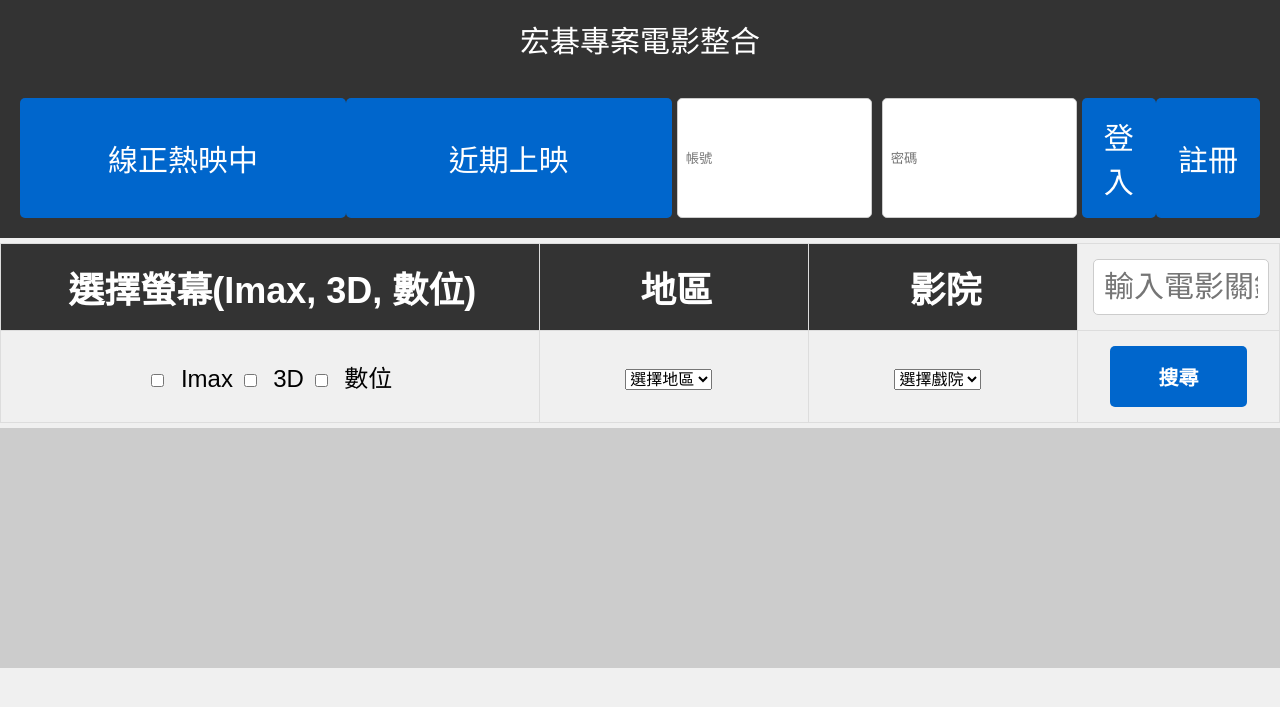
After one commit to Pin-Ying/GroupProject, a Django app: template search/templates/searchPage.html in a window 1280 px wide. The commit adds this page. Shown: the top 707 px of the page. Run offline with Django 5.2, Linux system fonts and the light colour scheme; the template is opened without the code that fills it, so the values that code supplies are empty.

Commit message:
add searchPage.html

```diff
--- /dev/null
+++ b/search/templates/searchPage.html
@@ -0,0 +1,278 @@
+<!DOCTYPE html>
+<html lang="zh-TW">
+
+<head>
+    <meta charset="UTF-8">
+    <title>電影院資訊</title>
+    <style>
+        body {
+            font-family: Arial, sans-serif;
+            margin: 0;
+            padding: 0;
+            background-color: #f0f0f0;
+        }
+
+        header {
+            background-color: #333;
+            color: #fff;
+            padding: 20px 20px;
+            text-align: center;
+            display: flex;
+            justify-content: space-between;
+        }
+
+        header button,
+        .input-button {
+            color: #fff;
+            text-decoration: none;
+            padding: 16px 15px;
+            background-color: #0066cc;
+            border: none;
+            border-radius: 5px;
+            cursor: pointer;
+            font-size: 30px;
+        }
+
+        header .login-input {
+            flex: 0.7;
+            margin: 0 5px;
+            padding: 8px;
+            border: 1px solid #ccc;
+            border-radius: 5px;
+        }
+
+        header button:nth-child(1),
+        header button:nth-child(2) {
+            flex: 2;
+        }
+
+        header button:nth-child(5) {
+            flex: 0.3;
+        }
+
+        .input-button {
+            flex: 0.5;
+        }
+
+        table {
+            width: 100%;
+            border-collapse: collapse;
+            margin: 5px 0;
+        }
+
+        th,
+        td {
+            border: 1px solid #ddd;
+            padding: 15px;
+            text-align: center;
+            font-size: 24px;
+        }
+
+        th {
+            background-color: #333;
+            color: white;
+        }
+
+        th:nth-child(1),
+        td:nth-child(1) {
+            width: 40%;
+        }
+
+        th:nth-child(2),
+        td:nth-child(2) {
+            width: 20%;
+        }
+
+        th:nth-child(3),
+        td:nth-child(3) {
+            width: 20%;
+        }
+
+        th:nth-child(4),
+        td:nth-child(4) {
+            width: 15%;
+        }
+
+
+        select,
+        input[type="checkbox"] {
+            margin-right: 10px;
+            font-size: 16px;
+        }
+
+        .title {
+            background-color: #333;
+            color: white;
+            font-size: 36px;
+            text-align: center;
+            padding-left: 20px;
+        }
+
+        .poster {
+            height: 200px;
+            background-color: #ccc;
+        }
+
+        .poster {
+            display: flex;
+            flex-wrap: wrap;
+            justify-content: space-between;
+            padding: 20px;
+        }
+
+        .movie-card {
+            background-color: #fff;
+            width: 30%;
+            margin-bottom: 20px;
+            border-radius: 10px;
+            box-shadow: 0 4px 8px rgba(0, 0, 0, 0.1);
+            text-align: center;
+            overflow: hidden;
+        }
+
+        .movie-card img {
+            width: 100%;
+            height: auto;
+        }
+
+        .movie-info {
+            padding: 15px;
+        }
+
+        .movie-info h3 {
+            font-size: 24px;
+            margin: 10px 0;
+        }
+
+        .movie-info p {
+            font-size: 16px;
+            color: #666;
+        }
+
+        .poster a {
+            display: flex;
+            text-decoration: none;
+            color: inherit;
+            width: 30%;
+            margin-bottom: 20px;
+        }
+
+        .movie-card {
+            background-color: #fff;
+            width: 100%;
+            border-radius: 10px;
+            box-shadow: 0 4px 8px rgba(0, 0, 0, 0.1);
+            text-align: center;
+            overflow: hidden;
+            cursor: pointer;
+            display: flex;
+            flex-direction: column;
+        }
+
+        .movie-card img {
+            width: 100%;
+            height: auto;
+        }
+
+        .movie-info {
+            padding: 15px;
+        }
+
+        /* 搜尋按鈕樣式 */
+        .search-button {
+            background-color: #0066cc !important;
+            /* 確保按鈕背景顏色為藍色 */
+            color: white !important;
+            padding: 16px 15px;
+            border: none;
+            border-radius: 5px;
+            cursor: pointer;
+            font-size: 20px;
+            font-weight: bold;
+            width: 80%;
+            height: 50%;
+        }
+    </style>
+</head>
+
+<body>
+    <form action="" method="post">
+        {% csrf_token %}
+
+        <header
+            style="background-color: #333; color: #fff; padding: 1px 1px; text-align: center; display: flex; justify-content: space-between;">
+            <button style="flex: 1; border: none; background-color: transparent; color: white; cursor: pointer;"
+                onclick="window.location.href='2.html';">宏碁專案電影整合</button>
+        </header>
+        <header>
+            <button onclick="location.href='#'">線正熱映中</button>
+            <button onclick="location.href='#'">近期上映</button>
+            <input type="text" placeholder="帳號" class="login-input">
+            <input type="password" placeholder="密碼" class="login-input">
+            <button onclick="location.href='#'">登入</button>
+            <button onclick="window.location.href='4.html';" class="input-button">註冊</button>
+        </header>
+        <table>
+            <thead>
+                <tr>
+                    <th class="title">選擇螢幕(Imax, 3D, 數位)</th>
+                    <th class="title">地區</th>
+                    <th class="title">影院</th>
+                    <td>
+                        <input type="text" placeholder="輸入電影關鍵字" name="movieTitle"
+                            style="width: 90%; padding: 10px; font-size: 30px; border: 1px solid #ccc; border-radius: 5px;">
+                    </td>
+                </tr>
+            </thead>
+            <tbody>
+                <tr>
+                    <td>
+                        <input type="checkbox" id="Imax" name="Imax">
+                        <label for="Imax">Imax</label>
+                        <input type="checkbox" id="3D" name="3D">
+                        <label for="3D">3D</label>
+                        <input type="checkbox" id="digital" name="數位">
+                        <label for="digital">數位</label>
+                    </td>
+                    <td>
+                        <select>
+                            <option>選擇地區</option>
+                            <option value="north">北部</option>
+                            <option value="central">中部</option>
+                            <option value="south">南部</option>
+                        </select>
+                    </td>
+                    <td>
+                        <select>
+                            <option>選擇戲院</option>
+                            <option value="cinema1">威秀</option>
+                            <option value="cinema2">國賓</option>
+                            <option value="cinema3">美麗華</option>
+                            <option value="cinema4">秀太</option>
+                        </select>
+                    </td>
+                    <td>
+                        <button class="search-button">搜尋</button>
+                    </td>
+                </tr>
+            </tbody>
+
+        </table>
+        <div class="poster">
+            {% for movie in movies %}
+            <a href="movie{{ loop.index }}-detail.html">
+                <div class="movie-card">
+                    <img src="{{ movie.trailerLink }}" alt="{{ movie.0 }}">
+                    <div class="movie-info">
+                        <h3>{{ movie.movieTitle }}</h3>
+                        <p>{{ movie.電影介紹 }}</p>
+                    </div>
+                </div>
+            </a>
+            {% endfor %}
+        </div>
+    </form>
+
+</body>
+
+</html>
--- a/search/templates/search.html
+++ b/search/templates/searchTest.html
@@ -17,7 +17,7 @@
         <!-- 之後可用for迴圈生成 -->
         <input type="checkbox" name="Imax" id="movieScreen">Imax
         <input type="checkbox" name="3D" id="movieScreen">3D
-        <input type="checkbox" name="數位" id="movieScreen">數位
+        <input type="checkbox" name="digital" id="movieScreen">數位
         <br>
         <label for="area">地區</label>
         <!-- 之後可用for迴圈生成 -->
@@ -41,7 +41,7 @@
     <p>
         {% for data in datas %}
         {{data}}<br>
-        <img src="{{data.上或待上映}}" alt=""><br>
+        <img src="{{data.trailerLink}}" alt=""><br>
         {% endfor %}
     </p>
 
```
Also changed, not shown: movie.csv (+48 -48 lines), search/views.py (+6 -4 lines), searchMethod.py (+3 -4 lines).
